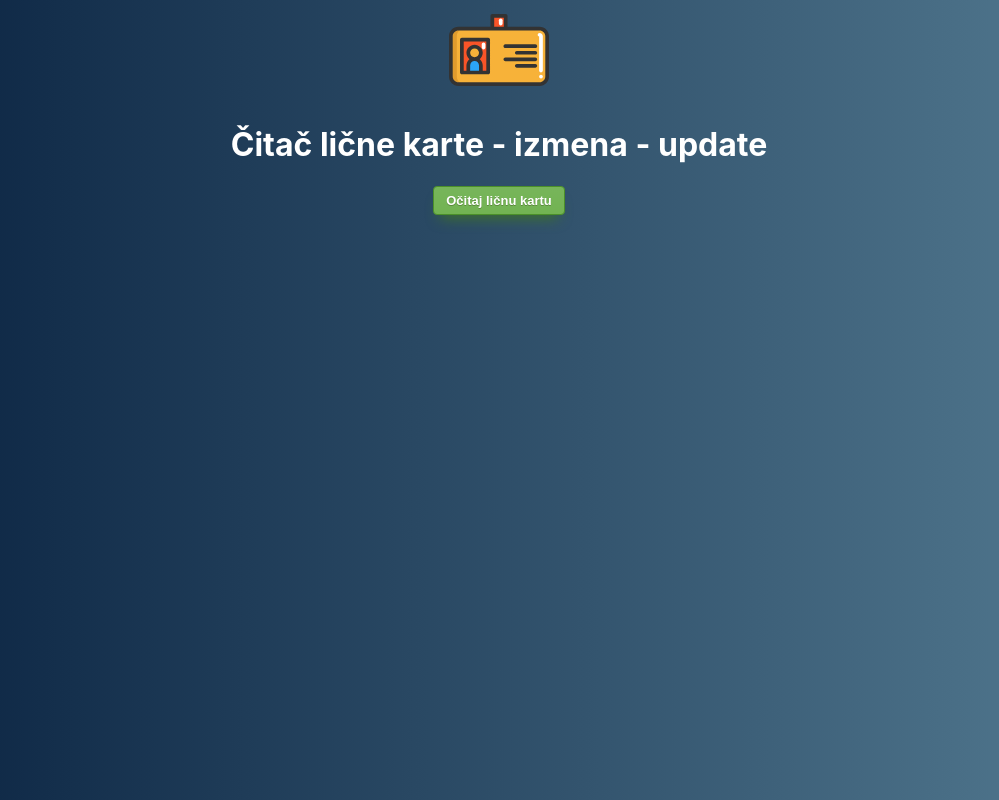
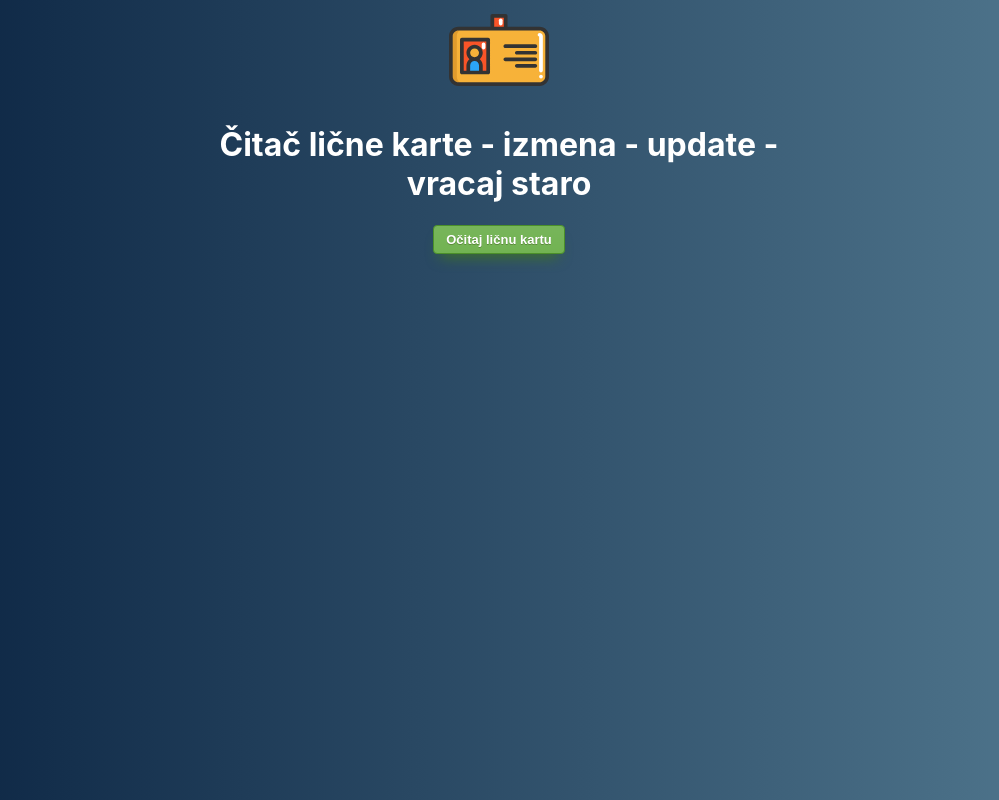
Before and after one commit to dev-uros/citac-licne-karte-rs, a website built with Vite: page index.html in a window 1280 px wide. Shown: the whole page, without its empty margins (141-1140 px from the left). Built offline with nearby package versions, Linux system fonts and the light colour scheme.

Commit message:
Testing auto update

```diff
--- a/index.html
+++ b/index.html
@@ -49,7 +49,7 @@
 </div>
 
 <h1 style="color: white; text-align: center;">
-    Čitač lične karte - izmena - update
+    Čitač lične karte - izmena - update - vracaj staro
 </h1>
 <div style="width: 100%; display: none; background-color: #ff0000; border-radius: 25px; text-align: center; height: 40%"
      id="errorDiv">
--- a/package.json
+++ b/package.json
@@ -1,7 +1,7 @@
 {
   "name": "id-card-reader",
   "productName": "id-card-reader",
-  "version": "1.0.12",
+  "version": "1.0.13",
   "description": "My Electron application description",
   "main": ".vite/build/main.js",
   "repository": {
```
